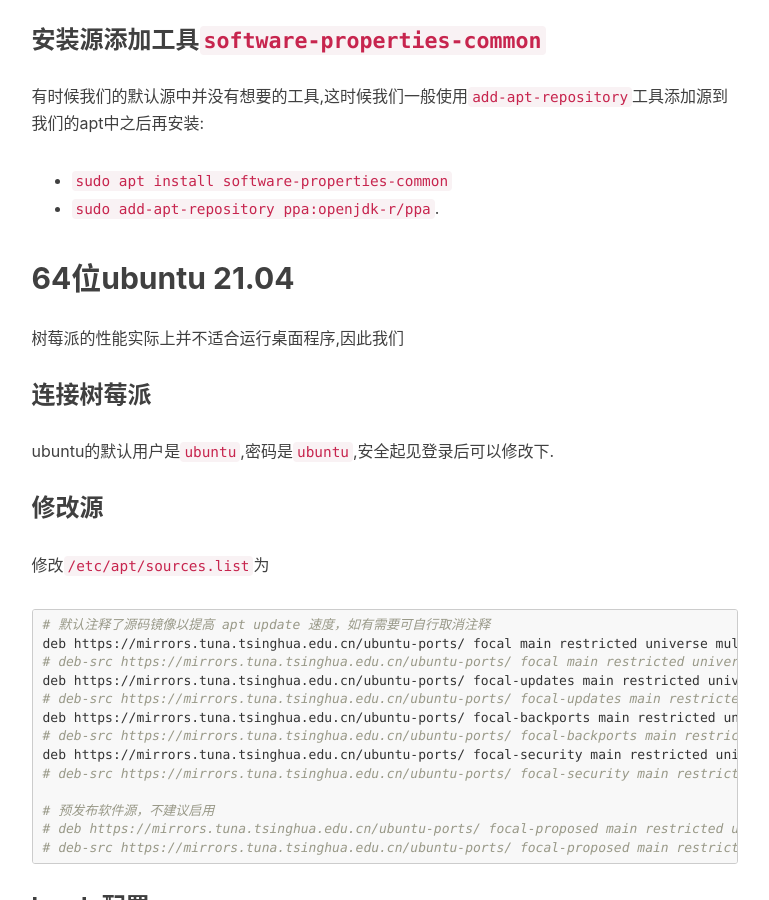
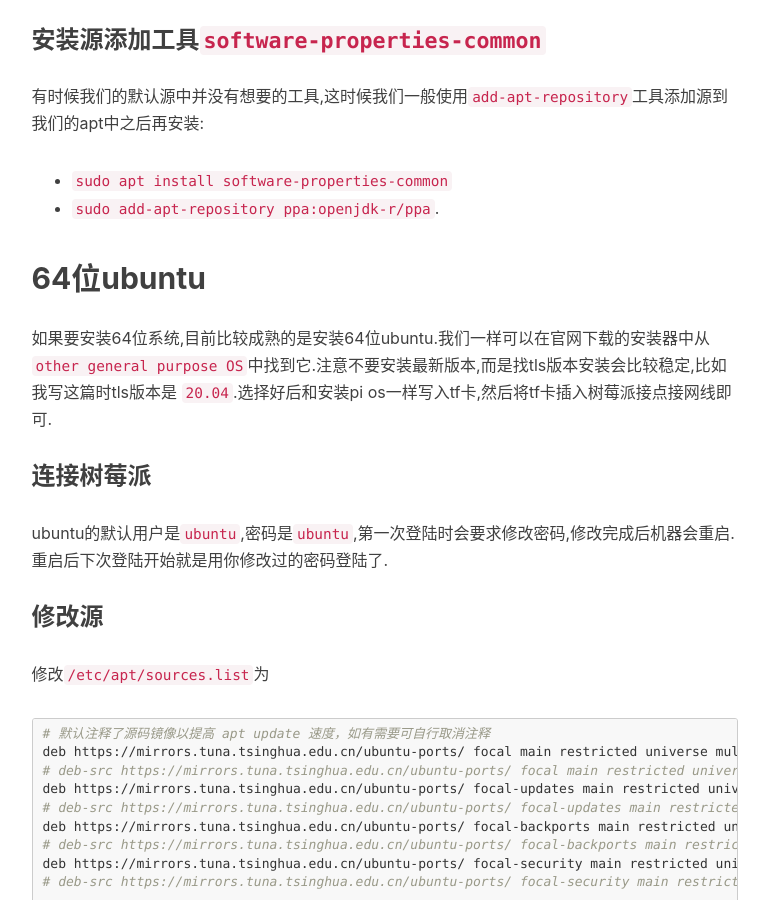
Before and after one commit to hsz1273327/hsz1273327.github.io, a Jekyll site: the page built from _posts/2018-02-19-树莓派linux系统安装和配置.md, in a window 1280 px wide and 900 px high, scrolled down 9426 px. Shown: the whole window, without its empty margins (136-905 px from the left). Built offline with Jekyll 4.4.1, drawn with Linux system fonts in a browser that asks for light colours; nearby versions of some CDN libraries; comment, search, counter and statistics services are not loaded.

Commit message:
Update 2018-02-19-树莓派linux系统安装和配置.md

```diff
--- a/_posts/2018-02-19-树莓派linux系统安装和配置.md
+++ b/_posts/2018-02-19-树莓派linux系统安装和配置.md
@@ -309,13 +309,13 @@ static routers=192.168.1.1
 + `sudo apt install software-properties-common`
 + `sudo add-apt-repository ppa:openjdk-r/ppa`.
 
-## 64位ubuntu 21.04
+## 64位ubuntu
 
-树莓派的性能实际上并不适合运行桌面程序,因此我们
+如果要安装64位系统,目前比较成熟的是安装64位ubuntu.我们一样可以在官网下载的安装器中从`other general purpose OS`中找到它.注意不要安装最新版本,而是找tls版本安装会比较稳定,比如我写这篇时tls版本是 `20.04`.选择好后和安装pi os一样写入tf卡,然后将tf卡插入树莓派接点接网线即可.
 
 ### 连接树莓派
 
-ubuntu的默认用户是`ubuntu`,密码是`ubuntu`,安全起见登录后可以修改下.
+ubuntu的默认用户是`ubuntu`,密码是`ubuntu`,第一次登陆时会要求修改密码,修改完成后机器会重启.重启后下次登陆开始就是用你修改过的密码登陆了.
 
 ### 修改源
 
```
